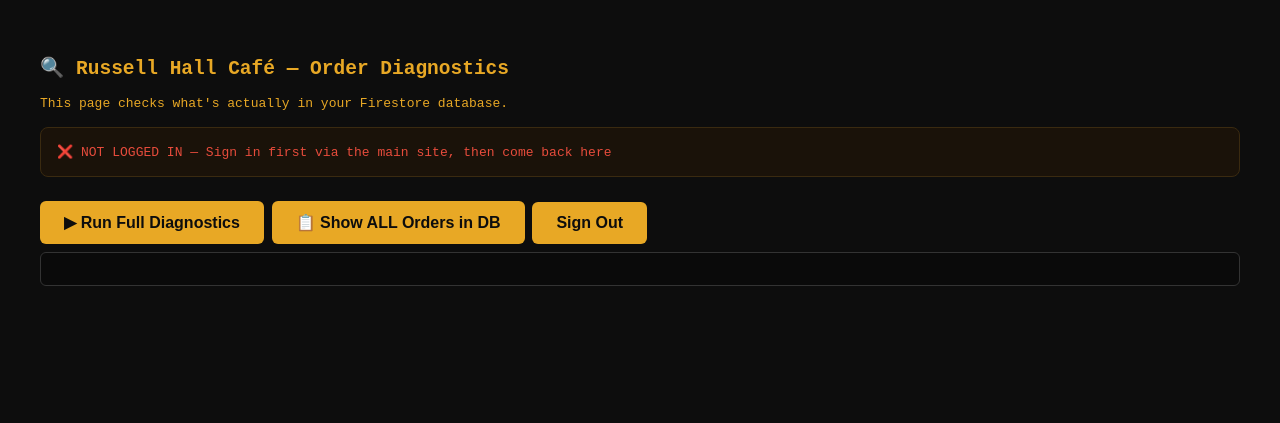
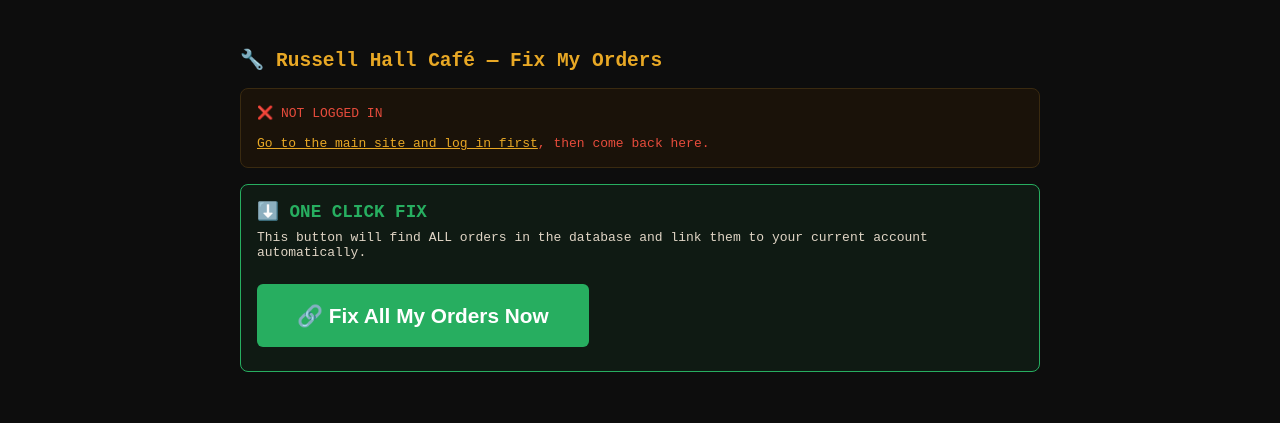
Before and after one commit to ShyamKumaran30/Russell-Hall-Cafe, a plain HTML site: page user/debug.html in a window 1280 px wide. Drawn offline with Linux system fonts and the light colour scheme; no server answers.

Commit message:
fix: one-click order fix tool in debug.html

```diff
--- a/user/debug.html
+++ b/user/debug.html
@@ -2,40 +2,36 @@
 <html lang="en">
 <head>
   <meta charset="UTF-8">
-  <title>Order Diagnostics - Russell Hall Café</title>
+  <title>Fix Orders - Russell Hall Café</title>
   <style>
-    body { background: #0d0d0d; color: #e0d5c5; font-family: monospace; padding: 2rem; }
+    body { background: #0d0d0d; color: #e0d5c5; font-family: monospace; padding: 2rem; max-width: 800px; margin: 0 auto; }
     h2 { color: #e8a825; }
     .box { background: #1a1209; border: 1px solid #3a2a10; border-radius: 8px; padding: 1rem; margin: 1rem 0; }
     .ok { color: #27ae60; }
     .err { color: #e74c3c; }
     .warn { color: #e8a825; }
-    table { width: 100%; border-collapse: collapse; font-size: 0.8rem; }
-    th { background: #2a1e10; color: #e8a825; padding: 0.5rem; text-align: left; }
-    td { padding: 0.5rem; border-bottom: 1px solid #2a1e10; word-break: break-all; }
-    button { background: #e8a825; color: #0d0d0d; border: none; padding: 0.75rem 1.5rem; border-radius: 6px; cursor: pointer; font-weight: bold; font-size: 1rem; margin: 0.5rem 0; }
-    #log { background: #0a0a0a; border: 1px solid #333; border-radius: 6px; padding: 1rem; max-height: 400px; overflow-y: auto; font-size: 0.8rem; line-height: 1.6; }
-    .step { margin-bottom: 0.25rem; }
+    .btn { background: #e8a825; color: #0d0d0d; border: none; padding: 1rem 2rem; border-radius: 6px; cursor: pointer; font-weight: bold; font-size: 1.1rem; margin: 0.5rem 0.5rem 0.5rem 0; display: inline-block; }
+    .btn-red { background: #e74c3c; color: #fff; }
+    .btn-green { background: #27ae60; color: #fff; font-size: 1.3rem; padding: 1.2rem 2.5rem; }
+    #log { background: #0a0a0a; border: 1px solid #333; border-radius: 6px; padding: 1rem; max-height: 300px; overflow-y: auto; font-size: 0.85rem; line-height: 1.8; margin-top: 1rem; }
   </style>
 </head>
 <body>
-  <h2>🔍 Russell Hall Café — Order Diagnostics</h2>
-  <p class="warn">This page checks what's actually in your Firestore database.</p>
+  <h2>🔧 Russell Hall Café — Fix My Orders</h2>
 
-  <div class="box" id="auth-status">Checking authentication...</div>
+  <div class="box" id="auth-status">Checking login...</div>
 
-  <button onclick="runDiagnostics()">▶ Run Full Diagnostics</button>
-  <button onclick="loadAllOrders()">📋 Show ALL Orders in DB</button>
-  <button onclick="signOut()">Sign Out</button>
+  <div class="box" style="border-color:#27ae60; background:rgba(39,174,96,0.08);">
+    <p style="color:#27ae60; font-size:1.1rem; font-weight:bold; margin:0 0 0.5rem 0;">⬇️ ONE CLICK FIX</p>
+    <p style="margin:0 0 1rem 0; color:#e0d5c5;">This button will find ALL orders in the database and link them to your current account automatically.</p>
+    <button class="btn btn-green" onclick="fixAllOrders()">🔗 Fix All My Orders Now</button>
+  </div>
 
-  <div id="log"></div>
-  <div id="results"></div>
+  <div id="log" style="display:none;"></div>
 
-  <!-- Firebase -->
   <script src="https://www.gstatic.com/firebasejs/9.22.0/firebase-app-compat.js"></script>
   <script src="https://www.gstatic.com/firebasejs/9.22.0/firebase-auth-compat.js"></script>
   <script src="https://www.gstatic.com/firebasejs/9.22.0/firebase-firestore-compat.js"></script>
-
   <script>
     const firebaseConfig = {
       apiKey: "AIzaSyA5Oj6hCzedhggjLJf5u6JqTS8zPO3J5sg",
@@ -51,140 +47,91 @@
     const auth = firebase.auth();
 
     const logEl = document.getElementById('log');
-    const resultsEl = document.getElementById('results');
     const authEl = document.getElementById('auth-status');
 
     function log(msg, type = 'info') {
+      logEl.style.display = 'block';
       const colors = { ok: '#27ae60', err: '#e74c3c', warn: '#e8a825', info: '#e0d5c5' };
-      logEl.innerHTML += `<div class="step" style="color:${colors[type]}">${new Date().toLocaleTimeString()} — ${msg}</div>`;
+      logEl.innerHTML += `<div style="color:${colors[type] || '#e0d5c5'}">${msg}</div>`;
       logEl.scrollTop = logEl.scrollHeight;
     }
 
     auth.onAuthStateChanged(user => {
       if (user) {
         authEl.innerHTML = `
-          <span class="ok">✅ LOGGED IN</span><br>
-          <strong>Email:</strong> ${user.email}<br>
-          <strong>UID:</strong> <code>${user.uid}</code><br>
-          <strong>Provider:</strong> ${user.providerData[0]?.providerId || 'unknown'}
+          <span class="ok">✅ Logged in as: <strong>${user.email}</strong></span><br>
+          <span style="font-size:0.8rem; opacity:0.7;">UID: ${user.uid}</span>
         `;
       } else {
-        authEl.innerHTML = `<span class="err">❌ NOT LOGGED IN — Sign in first via the main site, then come back here</span>`;
+        authEl.innerHTML = `<span class="err">❌ NOT LOGGED IN<br><br>
+          <a href="/" style="color:#e8a825;">Go to the main site and log in first</a>, then come back here.</span>`;
       }
     });
 
-    async function runDiagnostics() {
-      logEl.innerHTML = '';
-      resultsEl.innerHTML = '';
-      log('Starting diagnostics...', 'info');
-
+    async function fixAllOrders() {
       const user = auth.currentUser;
       if (!user) {
-        log('ERROR: Not logged in!', 'err');
+        log('❌ You are not logged in. Go to the main site, log in, then come back here.', 'err');
         return;
       }
 
-      log(`User UID: ${user.uid}`, 'ok');
-      log(`User email: ${user.email}`, 'ok');
-
-      // Test 1: Query orders by userId
-      log('--- Test 1: Querying orders WHERE userId == your UID ---', 'warn');
-      try {
-        const snap = await db.collection('orders').where('userId', '==', user.uid).get();
-        log(`Result: ${snap.size} order(s) found with userId == "${user.uid}"`, snap.size > 0 ? 'ok' : 'err');
-        if (snap.size === 0) {
-          log('⚠️ No orders found for your UID. Orders may have been saved with wrong userId or as guest.', 'warn');
-        }
-        snap.forEach(doc => {
-          const d = doc.data();
-          log(`  Order doc ID: ${doc.id} | orderId field: ${d.orderId} | userId: ${d.userId} | status: ${d.status}`, 'ok');
-        });
-      } catch (err) {
-        log(`QUERY ERROR: ${err.code} — ${err.message}`, 'err');
-      }
-
-      // Test 2: Load ALL orders (regardless of userId)
-      log('--- Test 2: Loading ALL orders in collection (limit 20) ---', 'warn');
-      try {
-        const allSnap = await db.collection('orders').limit(20).get();
-        log(`Total orders in DB (first 20): ${allSnap.size}`, allSnap.size > 0 ? 'ok' : 'err');
-        if (allSnap.size === 0) {
-          log('⚠️ DATABASE IS EMPTY — No orders exist at all! The order save is failing.', 'err');
-        } else {
-          let tableHtml = '<table><tr><th>Doc ID</th><th>orderId field</th><th>userId</th><th>email</th><th>status</th><th>createdAt</th></tr>';
-          allSnap.forEach(doc => {
-            const d = doc.data();
-            const uid = d.userId || '<em style="color:#e74c3c">MISSING</em>';
-            const matchesCurrent = d.userId === user.uid ? '✅' : '❌';
-            tableHtml += `<tr>
-              <td>${doc.id}</td>
-              <td>${d.orderId || 'N/A'}</td>
-              <td>${uid} ${matchesCurrent}</td>
-              <td>${d.customerDetails?.email || d.email || 'N/A'}</td>
-              <td>${d.status || 'N/A'}</td>
-              <td>${d.createdAt?.toDate ? d.createdAt.toDate().toLocaleString() : 'N/A'}</td>
-            </tr>`;
-          });
-          tableHtml += '</table>';
-          resultsEl.innerHTML = '<h2 style="color:#e8a825">All Orders in Database:</h2>' + tableHtml;
-          log(`Showing ${allSnap.size} orders in table below`, 'ok');
-        }
-      } catch (err) {
-        log(`ALL ORDERS QUERY ERROR: ${err.code} — ${err.message}`, 'err');
-        if (err.code === 'permission-denied') {
-          log('⚠️ FIRESTORE RULES BLOCKING ACCESS — Rules not deployed correctly!', 'err');
-        }
-      }
-
-      // Test 3: Check if userId field exists on orders
-      log('--- Test 3: Firestore rules check ---', 'warn');
-      try {
-        await db.collection('orders').limit(1).get();
-        log('Firestore read permission: OK ✅', 'ok');
-      } catch (err) {
-        log(`Firestore rules BLOCKING reads: ${err.code}`, 'err');
-      }
-
-      log('--- Diagnostics complete ---', 'warn');
-    }
-
-    async function loadAllOrders() {
-      logEl.innerHTML = '';
-      resultsEl.innerHTML = '<p class="warn">Loading all orders...</p>';
-      const user = auth.currentUser;
-      if (!user) { log('Not logged in!', 'err'); return; }
+      log(`🔍 Searching all orders to link to your account (${user.email})...`, 'warn');
 
       try {
-        const allSnap = await db.collection('orders').limit(50).get();
+        // Load ALL orders in the database
+        const allSnap = await db.collection('orders').limit(100).get();
+        log(`Found ${allSnap.size} total order(s) in database`, 'info');
+
         if (allSnap.size === 0) {
-          resultsEl.innerHTML = '<p class="err">❌ NO ORDERS IN DATABASE AT ALL. Orders are not being saved to Firestore.</p>';
+          log('❌ No orders in the database at all.', 'err');
           return;
         }
 
-        let tableHtml = `<h2 style="color:#e8a825">All ${allSnap.size} Orders (Your UID: ${user.uid}):</h2>`;
-        tableHtml += '<table><tr><th>Doc ID</th><th>orderId</th><th>userId (✅=matches you)</th><th>Email</th><th>Status</th><th>Total</th><th>Date</th></tr>';
+        let fixed = 0;
+        let alreadyYours = 0;
+        let skipped = 0;
+
+        const batch = db.batch();
+
         allSnap.forEach(doc => {
           const d = doc.data();
-          const matchesYou = d.userId === user.uid;
-          tableHtml += `<tr style="background:${matchesYou ? 'rgba(39,174,96,0.08)' : 'transparent'}">
-            <td>${doc.id}</td>
-            <td>${d.orderId || 'N/A'}</td>
-            <td style="color:${matchesYou ? '#27ae60' : '#e74c3c'}">${d.userId || 'NULL'} ${matchesYou ? '✅ YOURS' : '❌'}</td>
-            <td>${d.customerDetails?.email || 'N/A'}</td>
-            <td>${d.status || 'N/A'}</td>
-            <td>£${(d.total || 0).toFixed(2)}</td>
-            <td>${d.createdAt?.toDate ? d.createdAt.toDate().toLocaleString() : 'N/A'}</td>
-          </tr>`;
+          const orderEmail = (d.customerDetails?.email || d.userEmail || '').toLowerCase().trim();
+          const userEmail = user.email.toLowerCase().trim();
+          const isTestOrder = doc.id.startsWith('test_') || (d.orderId || '').startsWith('test_');
+
+          if (d.userId === user.uid) {
+            alreadyYours++;
+            log(`  ✅ Order ${doc.id} — already yours`, 'ok');
+          } else if (isTestOrder) {
+            skipped++;
+            log(`  ⏭️ Order ${doc.id} — skipped (test order)`, 'info');
+          } else {
+            // Link this order to current user
+            batch.update(doc.ref, { userId: user.uid });
+            fixed++;
+            log(`  🔗 Order ${doc.id} (placed by: ${orderEmail || 'unknown'}) → linking to your account`, 'warn');
+          }
         });
-        tableHtml += '</table>';
-        resultsEl.innerHTML = tableHtml;
+
+        if (fixed > 0) {
+          await batch.commit();
+          log(``, 'info');
+          log(`✅ SUCCESS! Linked ${fixed} order(s) to your account.`, 'ok');
+          log(``, 'info');
+          log(`🎉 Go back to the main site → My Account → Order History`, 'ok');
+          log(`Your orders will now appear!`, 'ok');
+        } else {
+          log(``, 'info');
+          log(`✅ All ${alreadyYours} order(s) already belong to your account.`, 'ok');
+          log(`If you still don't see them, wait 1 minute for the site to update and refresh.`, 'warn');
+        }
+
       } catch (err) {
-        resultsEl.innerHTML = `<p class="err">Error: ${err.code} — ${err.message}</p>`;
+        log(`❌ Error: ${err.code} — ${err.message}`, 'err');
+        if (err.code === 'permission-denied') {
+          log(`Firestore rules are blocking this. Make sure you published the rules in Firebase Console → Firestore → Rules.`, 'err');
+        }
       }
-    }
-
-    function signOut() {
-      auth.signOut().then(() => { authEl.innerHTML = '<span class="warn">Signed out</span>'; });
     }
   </script>
 </body>
```
